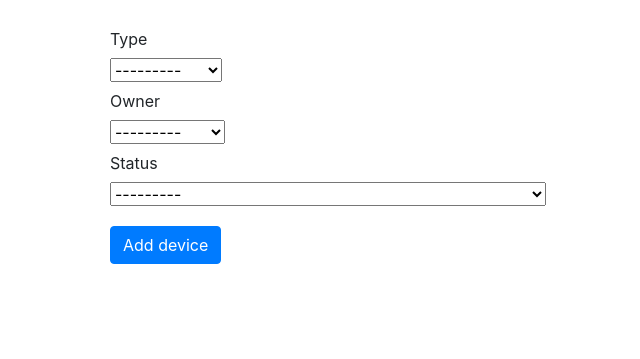
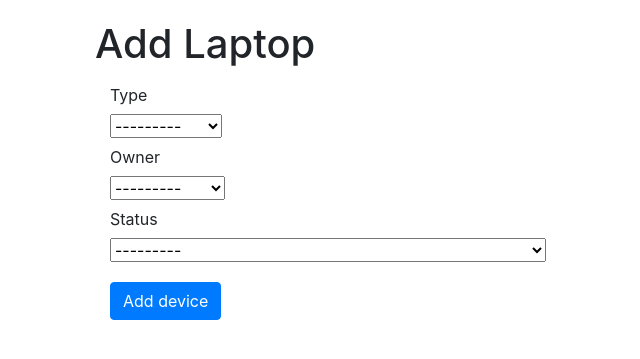
Before and after one commit to the-nathan-smith/asset-management-system, a Django app: page /add_laptop in a window 1280 px wide. Shown: the part 56-415 px from the top of the page, without its empty margins (5-645 px from the left). Run offline with Django 4.2, Linux system fonts and the light colour scheme; data comes from the database, SQL or seed files in the repository.

Commit message:
Add heading to add_device pages

```diff
--- a/inventory/templates/inventory/add_new.html
+++ b/inventory/templates/inventory/add_new.html
@@ -3,6 +3,8 @@
 {% block body %}
     <div class="container">
         <form method="POST">
+
+            <h1>Add {{ header }}</h1>
 
             {% csrf_token %}
             {% for field in form %}
--- a/inventory/views.py
+++ b/inventory/views.py
@@ -32,7 +32,7 @@
 
 # This function reduces code duplication and is used to add both
 # laptops and mobile devices
-def add_device(request, deviceForm):
+def add_device(request, deviceForm, header):
     if request.method == "POST":
         form = deviceForm(request.POST)
 
@@ -43,15 +43,19 @@
 
     else:
         form = deviceForm()
-        return render(request, "inventory/add_new.html", {"form": form})
+        context = {
+            "form": form,
+            "header": header
+        }
+        return render(request, "inventory/add_new.html", context)
 
 
 def add_laptop(request):
-    return add_device(request, LaptopForm)
+    return add_device(request, LaptopForm, "Laptop")
 
 
 def add_mobile(request):
-    return add_device(request, MobileForm)
+    return add_device(request, MobileForm, "Mobile")
 
 
 # Similar to add_device this function reduces code duplication
```
